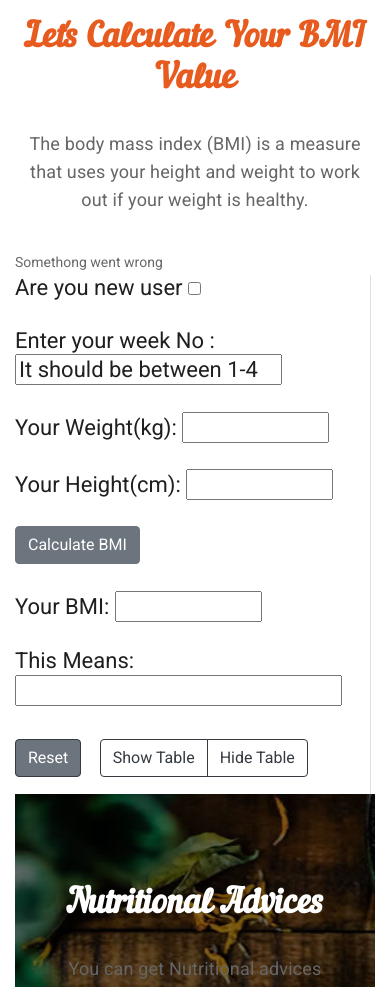
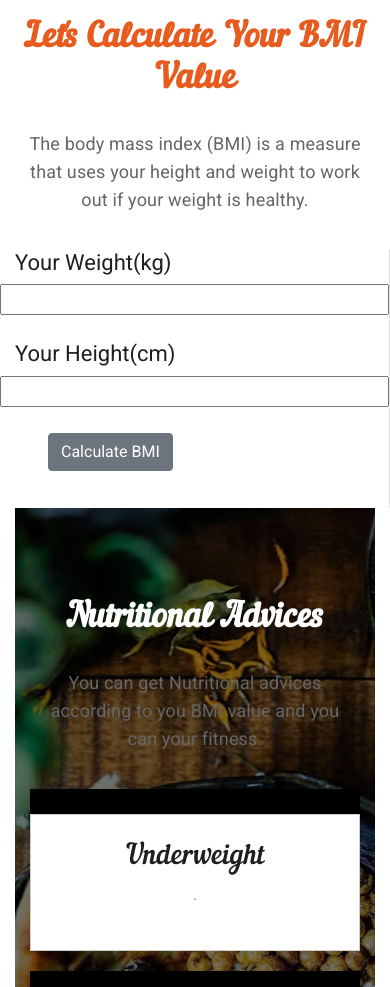
Before and after one commit to Hashininirasha/Maintain-your-fitness-due-to-COVID-19-and-stay-at-home, a PHP site: page / in a window 390 px wide. Shown: the part 2486-3473 px from the top of the page. Run offline with PHP 8.4, Linux system fonts and the light colour scheme; a stand-in replaces the project's code that opens the database connection; some libraries are stand-ins or nearby versions; some web fonts are replaced.

Commit message:
Update index.php

```diff
--- a/index.php
+++ b/index.php
@@ -35,6 +35,7 @@ if(isset($_SESSION['user_email'])){
     <link rel="stylesheet" href="https://maxcdn.bootstrapcdn.com/bootstrap/4.5.2/css/bootstrap.min.css">
     <!-- Site CSS -->
     <link rel="stylesheet" href="css/style.css">
+    <link rel="stylesheet" href="css/check_button_style.scss">
     <!-- Responsive CSS -->
     <link rel="stylesheet" href="css/responsive.css">
     <!-- color -->
@@ -304,8 +305,11 @@ People can't go out to meet his or her Doctor to get nutritional advice. Sometim
                             if ($_POST['week']>0 && $_POST['week']<5) {
 
                               $i=$_POST['week'];
-                              $_SESSION['week']=$i;
+
+
                             }
+
+                             $_SESSION['week']=$i;
 
 
                             $w1="no";
@@ -334,31 +338,19 @@ People can't go out to meet his or her Doctor to get nutritional advice. Sometim
 
                             foreach ($result as $row) {
 
-
-
                                $weekOne= $row->week_one;
-
                                $weekTwo= $row->week_two;
-
                                $weekThree= $row->week_three;
                                $weekFour= $row->week_four;
 
-                               $Mean=0.00;
-                               $Mean=(floatval($weekOne) +floatval($weekTwo) +floatval($weekThree)+floatval($weekFour))/$_SESSION['week'];
 
-
-
-                              $sql = "UPDATE check_bmi set mean=:mean where user_id=:id";
-                                $stmt = $pdo->prepare($sql);
-                                $stmt -> bindParam(':mean',strval($Mean),PDO::PARAM_STR);
-                                $stmt -> bindParam(':id',$id,PDO::PARAM_INT);
-                                $stmt->execute();
-                                $row=$stmt->fetchAll(PDO::FETCH_OBJ);
 
 
 
 
                          switch ($_SESSION['week']) {
+
+
                             case 1:
                                 if ($weekOne=="no") {
                                 $sql = "UPDATE check_bmi set week_one=:weekone where user_id=:id";
@@ -407,12 +399,15 @@ People can't go out to meet his or her Doctor to get nutritional advice. Sometim
 }
 
 
+
                              }
+
 
 
                    }
 
-                  else if(isset($_POST['check']) && $_POST['check']=="")
+                  if(isset($_POST['check']) && $_POST['check']=="" && isset($_SESSION['week']) && isset($_POST['btnbmi']))
+
                       {
                        $sql="SELECT * from check_bmi where user_id=:id";
                             $stmt=$pdo ->prepare($sql);
@@ -426,46 +421,101 @@ People can't go out to meet his or her Doctor to get nutritional advice. Sometim
                                $weektwo= $row->week_two;
                                $weekthree= $row->week_three;
                                $weekfour= $row->week_four;
-                               $Meanw=$row->mean;
 
 
-                       if($weekone!="no" && $weektwo!="no" && $weekthree!="no" && $weekfour!="no" && $Meanw!="no" && $_SESSION['week']==1){
+
+
+                       if($weekone!="no" && $weektwo!="no" && $weekthree!="no" && $weekfour!="no" && $_SESSION['week']==1){
                           $sql = "DELETE from check_bmi  where user_id=:id";
+
                                      $stmt = $pdo->prepare($sql);
                                      $stmt -> bindParam(':id',$id,PDO::PARAM_INT);
                                      $stmt->execute();
                  }
+
+
                  }
                   }
 
-                  else if(isset($user_email) && is_null($user_email)==false){
+
+                  if(isset($user_email) && is_null($user_email)==false){
                         echo "<h3 class='alert alert-secondary text-danger'>Note : Please Sign up for doing your BMI test...</h3></br>";
                    }
 
-                  else{
-                     echo "Somethong went wrong";
 
-                  }
                    ?>
                 <div class="row">
                     <div class="col-sm-6 order-sm-first">
-						<form method="post" class="border-right mr-1" name="bmiForm"><h2>
-                        Are you new user <input type="checkbox" name="check" value="yes"><br/><br>
-                        Enter your week No : <input type="number" name="week" size="1"  placeholder="It should be between 1-4"><br/><br>
-						Your Weight(kg): <input type="text" name="weight" size="10"><br /><br>
-						Your Height(cm): <input type="text" name="height" size="10"><br /><br>
-						<input class="btn btn-md btn-secondary" type="submit" name="btnbmi" value="Calculate BMI" onClick="calculateBmi()"><br /><br>
-						Your BMI: <input type="text" name="bmi" size="10"><br /><br>
-						This Means: <input type="text" name="meaning" size="25"><br /><br>
-                        <input type="hidden" name="sum">
-                        <input class="btn btn-md  border-dark btn-secondary" type="reset" value="Reset" />
-                        <div class="btn btn-group">
+						<form method="post" class="border-right row" name="bmiForm"><h2>
+                     <?php
+                        if(isset($user_email) && is_null($user_email)==false){
+                        echo '<div class="custom-control custom-switch col-sm-12 ml-2 alert-light text-dark">
+                                 <input type="checkbox" class="custom-control-input" name="check" id="customSwitch2">
+                                <label class="custom-control-label" for="customSwitch2"> Are you new user ? </label>
+                              </div><br/><br/>
 
-                           <input class="btn btn-md btn-outline-dark" name="show" type="submit" value="Show Table" onclick="window.location='#graph';"/>
-                           <input class="btn btn-md btn-outline-dark" name="hide" type="submit" value="Hide Table" onclick="window.location='#graph';"/>
+                              <label class="col-sm-6"> Enter your week No</label><input type="number" name="week" min="1" max="4" class="col-sm-6" placeholder="Between 1 - 4 weeks"><br/><br/>';
+                   }
+                     ?>
+
+						<label class="col-sm-6">Your Weight(kg)</label><input type="text" name="weight" class="col-sm-6"><br /><br/>
+						<label class="col-sm-6">Your Height(cm)</label><input type="text" name="height" class="col-sm-6"><br /><br/>
+
+						<input class="btn btn-md btn-secondary ml-5" type="submit" name="btnbmi" value="Calculate BMI" onClick="calculateBmi()"><br><br>
+                         <?php
+                        if(isset($user_email) && is_null($user_email)==false){
+                        echo '<div class="btn btn-group">
+                                <input class="btn btn-md btn-outline-dark" name="show" type="submit" value="Show Table" onclick="window.location="#graph";"/>
+                                <input class="btn btn-md btn-outline-dark" name="hide" type="submit" value="Hide Table" onclick="window.location="#graph";"/>
+                              </div><br /><br>';
+                   }
+                     if (isset($_POST['btnbmi']) && isset($_POST['bmi']) && !isset($user_email)) {
+                        $Weight=$_POST['weight'];
+                        $Height=$_POST['height'];
+
+                        $BMI=$Weight/($Height/100*$Height/100);
+
+                            if($BMI < 18.5){
+                               $status = "That you are Underweight.";
+                        }
+                           else if($BMI  > 18.5 && $BMI  < 25){
+                               $status = "That you are healthy.";
+                        }
+                           else if($BMI  > 25){
+                              $status = "That you have overweight.";
+                        }
+                           else{
+                              $status = "This is impossible";
+                           }
+
+                        echo "<div class='card card-container'>
+                               <div class='card-header inline-block'>
+
+                                <button type=button' class='close mr-0 mt-0' aria-label='Close'>
+                                  <span aria-hidden='true'>&times;</span>
+                                </button>
+                                <p class='text-center'>BMI Report</p>
+                                </div>
+                                <table class='bg-light table border-lg card-body table-active'>
+                                <tr><th>Your Weight    :</th><td>".$Weight."</td></tr>
+                                <tr><th>Your Height    :</th><td>".$Height."</td></tr>
+                                <tr><th>Your BMI Value :</th><td>".$BMI."</td></tr>
+                                <tr><th>Your Status    :</th><td>".$status."</td></tr>
+                             </table></div>";
 
 
+
+                                         }
+
+
+                     ?>
+
+                        <div class="d-none">
+						  <input type="text" name="bmi" size="10">
+						  <input type="text" name="meaning" size="25">
                         </div>
+                        <!-- <input class="btn btn-md  border-dark btn-secondary" type="reset" value="Reset" /> -->
+
 						</h2>
 
 						</form>
@@ -481,8 +531,21 @@ People can't go out to meet his or her Doctor to get nutritional advice. Sometim
                     if ($stmt->rowCount()>0) {
                         $cnt=1;
                         foreach ($result as $row) {
+                               $week_one= $row->week_one;
+                               $week_two= $row->week_two;
+                               $week_three= $row->week_three;
+                               $week_four= $row->week_four;
+
+                        $Mean=(floatval($week_one) +floatval($week_two) +floatval($week_three)+floatval($week_four))/$_SESSION['week'];
+                               $meanWEEK= strval($Mean);
 
 
+                              $sql = "UPDATE check_bmi set mean=:mean where user_id=:fid";
+                                $stmt = $pdo->prepare($sql);
+                                $stmt -> bindParam(':mean',$meanWEEK,PDO::PARAM_STR);
+                                $stmt -> bindParam(':fid',$id,PDO::PARAM_INT);
+                                $stmt->execute();
+                                $result=$stmt -> fetchAll(PDO::FETCH_ASSOC);
 
 
                             echo "<table class='table table-bordered table-dark'>";
@@ -511,20 +574,11 @@ People can't go out to meet his or her Doctor to get nutritional advice. Sometim
                             echo "</tr>";
                             echo "<tr>";
                             echo "<th>Mean</th>";
-                            echo "<th>".$row->mean."</th>";
+                            echo "<th>".$meanWEEK."</th>";
                             echo "</tr>";
                             echo "</tbody>";
                             $cnt++;
                             echo "</table>";
-
-
-
-
-
-
-
-
-
 
 
                     }
```
